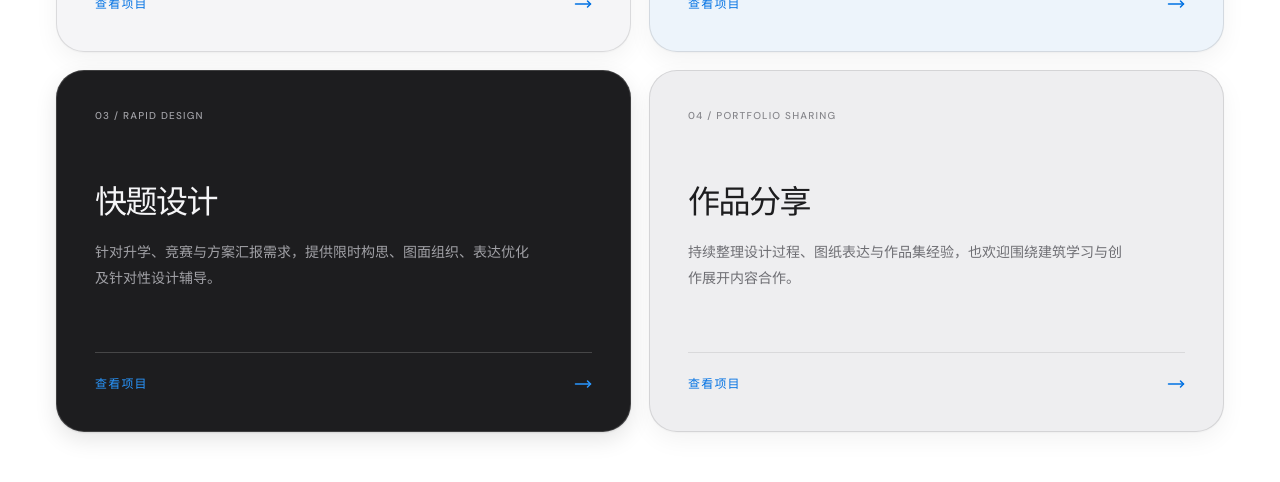
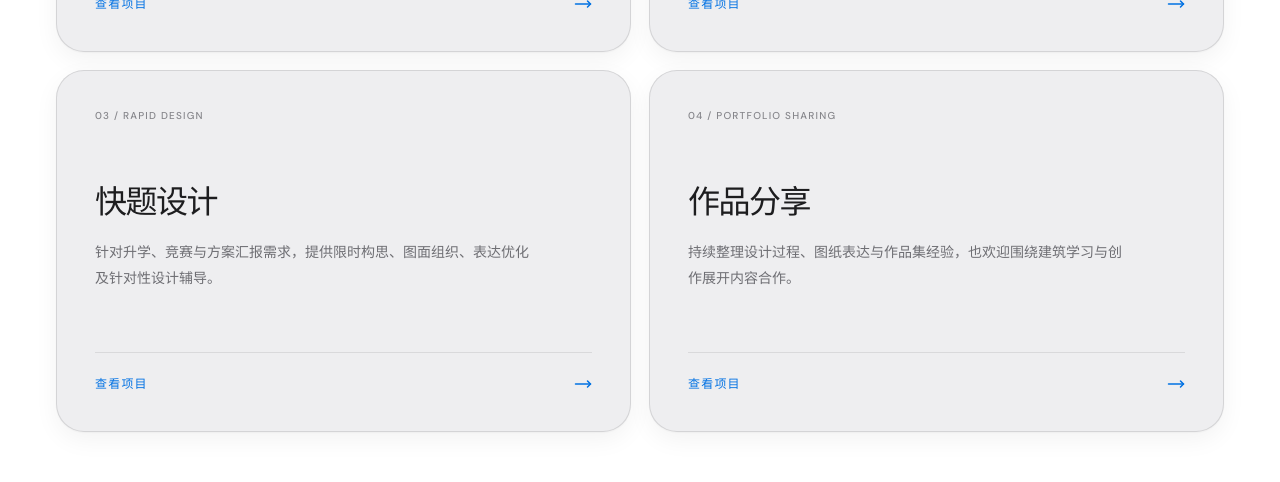
Before and after one commit to zhangchulan778899-pixel/funnnny, a React (Vite) app: page / in a window 1280 px wide. Shown: the part 3311-3793 px from the top of the page. Built offline with nearby package versions, Linux system fonts and the light colour scheme.

Commit message:
Unify collaboration card colors

```diff
--- a/src/App.jsx
+++ b/src/App.jsx
@@ -590,7 +590,7 @@ function App() {
               className={`collaboration-glow collaboration-glow--${index + 1}`}
               edgeSensitivity={26}
               glowColor="210 94 63"
-              backgroundColor={['#f5f5f7', '#edf4fb', '#1d1d1f', '#eeeef0'][index]}
+              backgroundColor="#eeeef0"
               borderRadius={28}
               glowRadius={34}
               glowIntensity={0.9}
@@ -598,7 +598,7 @@ function App() {
               fillOpacity={0.16}
               colors={['#55c2ff', '#7c8cff', '#be78ff']}
             >
-              <article className={`collaboration-card${index === 2 ? ' collaboration-card--dark' : ''}`}>
+              <article className="collaboration-card">
                 <span>{num} / {english}</span><h3>{title}</h3><p>{text}</p>
                 <button type="button" className="collaboration-project-link" onClick={() => setActiveCollection(collaborationCollections.find((collection) => collection.num === num))} aria-label={`查看${title}项目列表`}>查看项目 <MoveRight size={18} /></button>
               </article>
--- a/src/styles.css
+++ b/src/styles.css
@@ -349,7 +349,4 @@
 .collaboration .strength-grid article.collaboration-card>span{font-size:10px;font-weight:600;letter-spacing:1.2px;color:#86868b}
 .collaboration .strength-grid article.collaboration-card h3{margin:54px 0 18px}
 .collaboration .strength-grid article.collaboration-card p{color:#6e6e73}
-.collaboration .strength-grid article.collaboration-card--dark,.collaboration .strength-grid article.collaboration-card--dark:hover{color:#f5f5f7}
-.collaboration .strength-grid article.collaboration-card--dark>span,.collaboration .strength-grid article.collaboration-card--dark p{color:#a1a1a6}
-.collaboration .strength-grid article.collaboration-card--dark>.collaboration-project-link{color:#2997ff;border-top-color:rgba(255,255,255,.18)}
 @media(max-width:760px){.collaboration .strength-grid>.collaboration-glow{min-height:310px;border-radius:22px!important}.collaboration .strength-grid article.collaboration-card{min-height:310px;padding:28px}.collaboration .strength-grid article.collaboration-card h3{margin-top:48px}}
```
